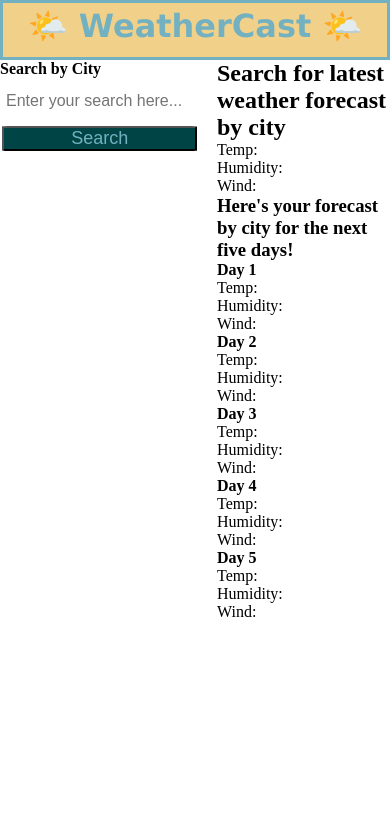
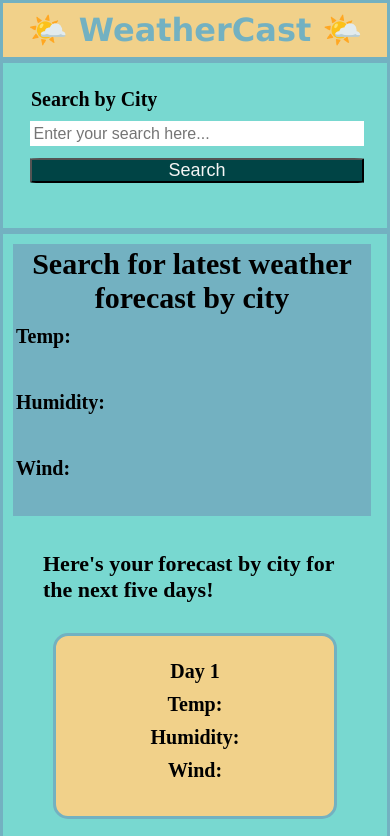
Before and after one commit to AcoderRose/WeatherCast, a plain HTML site: page index.html in a window 390 px wide. Shown: the top 836 px of the page. Drawn offline with Linux system fonts and the light colour scheme.

Commit message:
Made changes to style.css file made css styling edits, and corresponding html structuring, the page is styled not fully yet but now is responsive to all window sizes and has a appealing color scheme.

```diff
--- a/assets/css/style.css
+++ b/assets/css/style.css
@@ -1,6 +1,6 @@
 :root {
   --yellow: #f1d18a;
-    --light-blue:#73b1c1;
+  --light-blue: #73b1c1;
   --blue-green: #78d8d0;
   --dark-blue-green: #004445;
 }
@@ -43,8 +43,8 @@ main {
   flex-direction: row;
 }
 
-.search-section input[type=text] {
-    padding: 4px;
+.search-section input[type="text"] {
+  padding: 3.5px;
   border: none;
   margin-top: 10px;
   margin-left: 2px;
@@ -53,16 +53,128 @@ main {
 
 #submitted {
   background-color: var(--dark-blue-green);
-    color: var(--light-blue);
+  color: whitesmoke;
   font-size: 18px;
   border-radius: 3%;
-    transition-duration: .6s;
-    width: 90%;
+  transition-duration: 0.6s;
+  width: 100%;
   margin-top: 12px;
   margin-left: 2px;
   margin-bottom: 20px;
 }
 
 #submitted:hover {
-    box-shadow: 0 14px 18px 0 rgba(1, 1, 1, 0.35), 0 20px 54px 0 rgba(1, 1, 1, 0.38);
+  box-shadow: 0 14px 18px 0 rgba(1, 1, 1, 0.35),
+    0 20px 54px 0 rgba(1, 1, 1, 0.38);
 }
+
+/* Screen is split */
+.search,
+.search-results {
+  height: 100vh;
+  margin: 0;
+  padding: 10px;
+  background-color: var(--blue-green);
+  border: 3px solid var(--light-blue);
+}
+
+.search {
+  flex: 0 0 24%;
+}
+
+.search-results {
+  flex: 0 0 76%;
+}
+
+.container {
+  border: solid var(--light-blue);
+  width: calc(100% - 6px);
+  min-height: 190px;
+  margin-bottom: 5px;
+  background-color: var(--light-blue);
+}
+
+#five-day-forecast {
+  width: 100%;
+  padding: 30px;
+  box-sizing: border-box;
+}
+
+.forecast-container {
+  display: flex;
+  flex-wrap: wrap;
+  justify-content: space-around;
+}
+
+.forecast-card {
+  flex-direction: column;
+  border: solid var(--light-blue);
+  margin: 10px;
+  text-align: center;
+  background: var(--yellow);
+  border-radius: 15px;
+  padding: 24px;
+}
+
+.forecast-card .date {
+  font-size: 20px;
+  margin-bottom: 10px;
+}
+
+.weather-forecast p {
+  width: 100%;
+  margin: 10px 0;
+}
+
+.weather-forecast {
+  font-size: 20px;
+  font-weight: bolder;
+}
+
+.forecast-header {
+  font-size: 22px;
+  font-weight: bolder;
+}
+
+#search-bar {
+  width: 100%;
+}
+
+/* Responsive design due to media query use */
+@media screen and (max-width: 768px) {
+  header {
+    flex-direction: column; /* vertical stack of header elements */
+  }
+
+  main {
+    flex-direction: column; /* vertical stack of main elements */
+  }
+
+  .search,
+  .search-results {
+    flex: 0 0 100%; /* Allows each side section to take full width*/
+    height: auto; /* Auto adjusts height to content */
+  }
+
+  /* Full width cards no matter page response */
+  .forecast-card {
+    flex-basis: 100%;
+  }
+}
+
+h2 {
+  text-align: center;
+}
+
+h3 {
+  margin-bottom: 20px;
+}
+
+b {
+  font-size: 20px;
+  margin-left: 3px;
+}
+
+.search section {
+  padding: 15px;
+}
```
Also changed, not shown: index.html (+3 -0 lines). Lines whose indentation alone changed are shown as unchanged.
